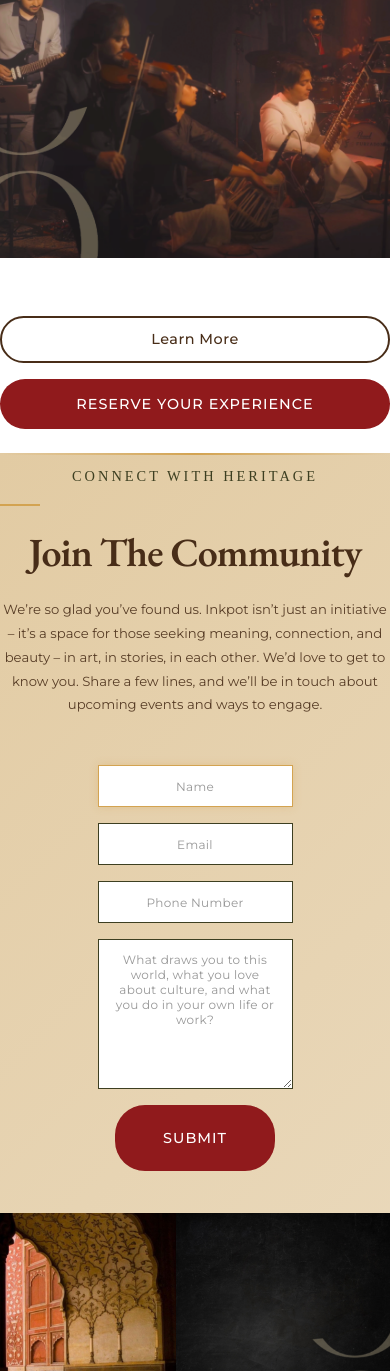
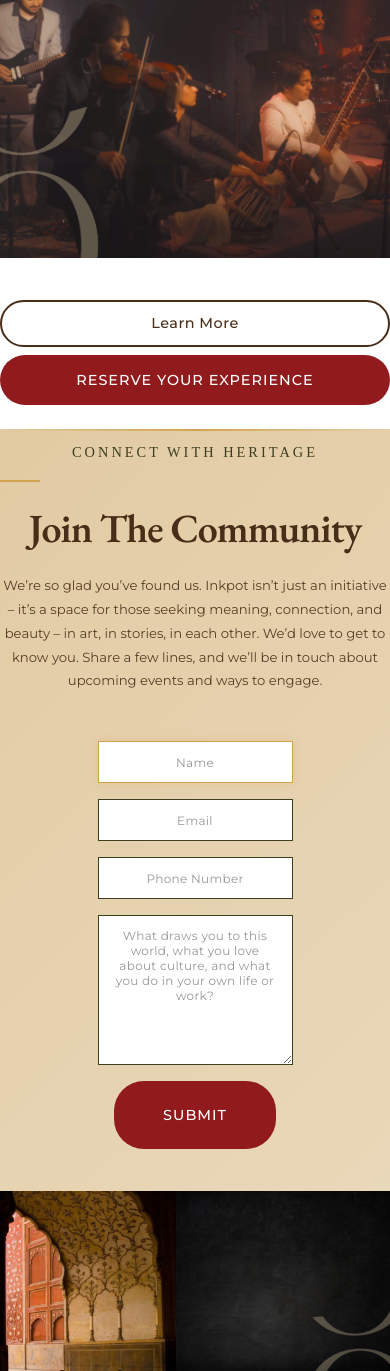
Before and after one commit to Tiger-Logistics-India-Ltd/Songs_of_the_Stone, a React (Vite) app: page / in a window 390 px wide. Shown: the part 2900-4271 px from the top of the page. Built offline with nearby package versions, Linux system fonts and the light colour scheme; no server answers; a web font is replaced by a local one.

Commit message:
Fix contact form submit button centering and clean up unused/conflicting CSS

```diff
--- a/src/App.css
+++ b/src/App.css
@@ -230,12 +230,12 @@ img {
   padding: var(--container-padding);
 }
 
-button {
+/* button {
   border: none;
   background: none;
   cursor: pointer;
   font-family: inherit;
-}
+} */
 
 a {
   text-decoration: none;
@@ -1048,10 +1048,10 @@ span.italic-text {
   align-self: center;
 }
 
-.event-cta-section {
+/* .event-cta-section {
   grid-area: buttons;
   margin-top: 2rem;
-}
+} */
 
 .event-image {
   position: relative;
@@ -1153,13 +1153,13 @@ span.italic-text {
 .event-cta-section {
   width: 100%;
   display: flex;
-  justify-content: center;
-  margin-top: 2rem;
-}
-
-.event-cta {
+  justify-content: left;
   margin-top: 0;
 }
+
+/* .event-cta {
+  margin-top: 0;
+} */
 
 .event-btn {
   background: var(--primary-red);
@@ -1388,9 +1388,7 @@ span.italic-text {
   opacity: 0.9;
 }
 
-/* .contact-form-wrapper {
-  max-width: 100%;
-} */
+
 
 .contact-image {
   position: relative;
@@ -1412,12 +1410,6 @@ span.italic-text {
   filter: sepia(0.1) saturate(1.1);
 }
 
-/* Unified compact contact form spacing */
-/* .contact-form {
-  display: flex;
-  flex-direction: column;
-  gap: 0.9rem;
-} */
 
 /* Form row layout */
 .form-row {
@@ -1470,6 +1462,8 @@ span.italic-text {
 @media (min-width: 769px) {
   .contact-form textarea { height: 110px; resize: vertical; }
   .contact-form input { height: 46px; }
+  /* Center the entire form stack to a consistent center line */
+  .contact-form { max-width: 420px; margin-left: auto; margin-right: auto; }
 }
 
 /* Mobile contact form - simple clean override */
@@ -1512,12 +1506,19 @@ span.italic-text {
   align-self: center;
   text-transform: uppercase;
   font-size: 0.9rem;
+  display: block;               /* ensure block-level for margin centering */
+  margin-left: auto;            /* center horizontally */
+  margin-right: auto;           /* center horizontally */
+  width: fit-content;           /* shrink to content so margins center exactly */
+  text-align: center;           /* ensure label is centered */
 }
 
 .submit-btn:hover {
   background: var(--primary-mustard);
   transform: translateY(-2px);
 }
+
+/* (Removed duplicate desktop override for .submit-btn; consolidated at the end of file) */
 
 /* Success Popup */
 .success-popup-overlay {
@@ -1643,36 +1644,7 @@ span.italic-text {
   }
 }
 
-/* Responsive popup */
-@media (max-width: 768px) {
-  .success-popup-overlay {
-    padding: 1rem;
-  }
-
-  .success-popup {
-    padding: 2rem 1.5rem;
-    border-radius: 16px;
-  }
-
-  .popup-icon {
-    width: 60px;
-    height: 60px;
-    margin-bottom: 1rem;
-  }
-
-  .popup-icon svg {
-    width: 30px;
-    height: 30px;
-  }
-
-  .popup-title {
-    font-size: 1.5rem;
-  }
-
-  .popup-message {
-    font-size: 0.9rem;
-  }
-}
+/* Responsive popup block removed (duplicate styles and stray closing brace) */
 
 /* Footer */
 .footer {
@@ -1794,10 +1766,10 @@ span.italic-text {
   .event-image {
     order: 2;
   }
-
+/*
   .event-cta-section {
     order: 3;
-  }
+  } */
 
 
   .contact-grid {
@@ -2298,10 +2270,10 @@ html {
 
   .event-cta-section {
     order: 3; /* Buttons AFTER image on mobile - this is the key! */
-    grid-area: unset; /* Remove grid area */
-    margin-top: 1rem;
+    /* grid-area: unset; Remove grid area */
+    margin-top: 0;
     display: flex;
-    justify-content: center;
+    justify-content: left;
     width: 100%;
   }
 
@@ -2309,7 +2281,7 @@ html {
   .event-cta {
     display: flex;
     flex-direction: column;
-    gap: 1rem;
+    gap: 0.5rem;
     width: 100%;
     max-width: 300px;
     margin: 0 auto;
@@ -2319,7 +2291,7 @@ html {
   .event-btn,
   .event-btn-secondary {
     width: 100%;
-    margin: 0;
+    margin: 0 auto;
     padding: 1rem 2rem;
   }
 
@@ -2599,13 +2571,6 @@ html {
     flex-direction: column;
   }
 
-  /* Equal sized buttons on mobile */
-  .event-cta {
-    display: flex;
-    flex-direction: column;
-    gap: 1rem;
-    width: 100%;
-  }
 
   .event-btn-secondary {
     margin-left: 0;
@@ -2668,9 +2633,6 @@ html {
     padding: 0 1rem;
   }
 
-  /* .contact-form .form-row {
-    gap: 1rem;
-  } */
 
   /* Additional text wrapping and sizing fixes */
   .hero-title {
@@ -2753,13 +2715,12 @@ html {
   }
 }
 
-/* Touch-friendly button sizes for mobile */
+/* Touch-friendly button sizes for mobile (exclude .submit-btn to preserve centering) */
 @media (hover: none) and (pointer: coarse) {
   .nav-link,
   .cta-button,
   .event-btn,
-  .event-btn-secondary,
-  .submit-btn {
+  .event-btn-secondary {
     min-height: 44px;
     display: inline-flex;
     align-items: center;
```
